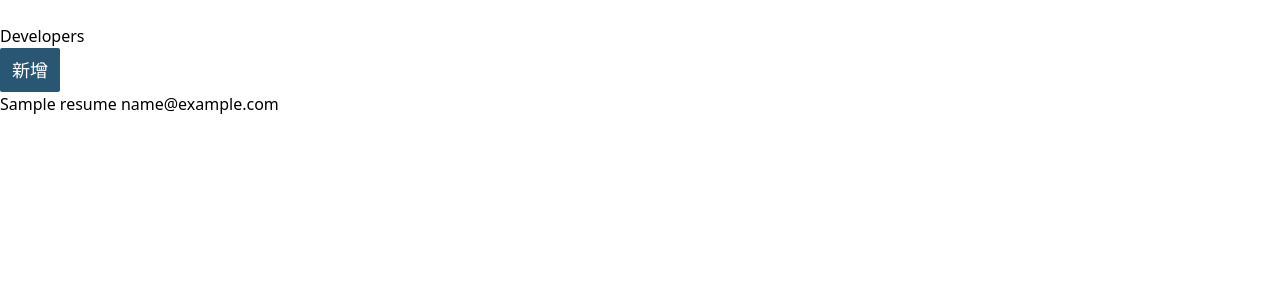
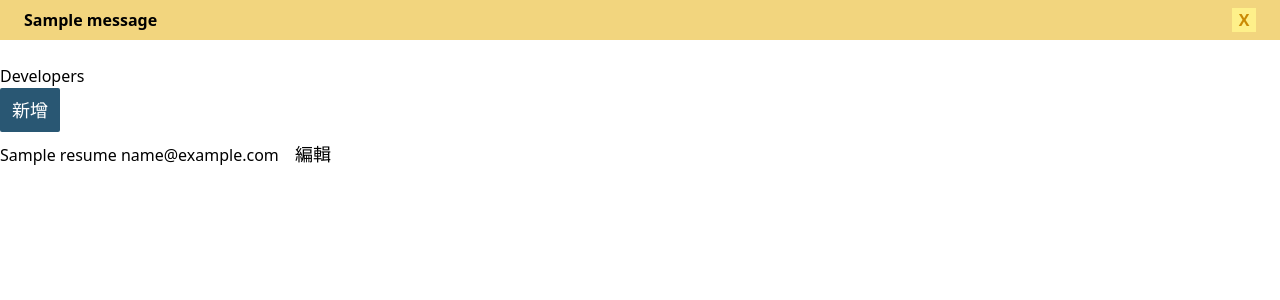
Before and after one commit to kaochenlong/pydev, a Django app: page /developers/ in a window 1280 px wide. Shown: the part 40-340 px from the top of the page. Run offline with Django 4.2, Linux system fonts and the light colour scheme; tables that the repository leaves empty hold one stand-in row (values such as "Sample post"); one stand-in notice (Sample message) is shown.

Commit message:
update resume

```diff
--- a/resumes/templates/resumes/index.html
+++ b/resumes/templates/resumes/index.html
@@ -11,6 +11,7 @@
     <li>
     {{ resume.name }}
     <a href="{% url 'resumes:show' resume.id %}">{{ resume.email }}</a>
+    <a href="{% url 'resumes:edit' resume.id %}" class="btn">編輯</a>
     </li>
   {% endfor %}
   </ul>
--- /dev/null
+++ b/resumes/templates/resumes/show.html
@@ -0,0 +1,6 @@
+{% extends "layouts/base.html" %}
+
+{% block content %}
+  <h1>{{ resume.email }}</h1>
+  <h2>{{ resume.name }}</h2>
+{% endblock %}
--- a/resumes/urls.py
+++ b/resumes/urls.py
@@ -7,4 +7,5 @@ urlpatterns = [
     path("", views.index, name="index"),
     path("new", views.new, name="new"),
     path("<int:id>", views.show, name="show"),
+    path("<int:id>/edit", views.edit, name="edit"),
 ]
--- a/resumes/views.py
+++ b/resumes/views.py
@@ -1,6 +1,6 @@
 from django.shortcuts import render, get_object_or_404, redirect
+from django.contrib import messages
 from .models import Resume
-from django.http import HttpResponse
 from .forms import ResumeForm
 
 
@@ -10,6 +10,7 @@ def index(req):
 
         if form.is_valid():
             form.save()
+            messages.success(req, "新增成功")
             return redirect("resumes:index")
         else:
             return render(req, "resumes/new.html", {"form": form})
@@ -20,9 +21,34 @@ def index(req):
 
 def show(req, id):
     resume = get_object_or_404(Resume, pk=id)
-    return HttpResponse(resume.email)
+
+    if req.method == "POST":
+        form = ResumeForm(req.POST, instance=resume)
+
+        if form.is_valid():
+            form.save()
+            messages.success(req, "更新成功")
+            return redirect("resumes:show", resume.id)
+        else:
+            return render(
+                req,
+                "resumes/edit.html",
+                {"form": form, "resume": resume},
+            )
+
+    return render(req, "resumes/show.html", {"resume": resume})
 
 
 def new(req):
     form = ResumeForm()
     return render(req, "resumes/new.html", {"form": form})
+
+
+def edit(req, id):
+    resume = get_object_or_404(Resume, pk=id)
+    form = ResumeForm(instance=resume)
+    return render(
+        req,
+        "resumes/edit.html",
+        {"form": form, "resume": resume},
+    )
--- a/src/styles/style.css
+++ b/src/styles/style.css
@@ -23,3 +23,7 @@
     @apply border border-py-blue-dark px-2 text-lg py-1;
   }
 }
+
+.flash {
+  @apply font-bold flex px-6 py-2 justify-between items-center bg-py-yellow-light;
+}
--- a/static/styles/style.css
+++ b/static/styles/style.css
@@ -610,6 +610,14 @@ video {
   display: flex;
 }
 
+.h-6 {
+  height: 1.5rem;
+}
+
+.w-6 {
+  width: 1.5rem;
+}
+
 .justify-between {
   justify-content: space-between;
 }
@@ -621,6 +629,11 @@ video {
 .bg-py-yellow {
   --tw-bg-opacity: 1;
   background-color: rgb(242 195 53 / var(--tw-bg-opacity));
+}
+
+.bg-yellow-200 {
+  --tw-bg-opacity: 1;
+  background-color: rgb(254 240 138 / var(--tw-bg-opacity));
 }
 
 .px-6 {
@@ -636,6 +649,11 @@ video {
 .text-red-500 {
   --tw-text-opacity: 1;
   color: rgb(239 68 68 / var(--tw-text-opacity));
+}
+
+.text-yellow-600 {
+  --tw-text-opacity: 1;
+  color: rgb(202 138 4 / var(--tw-text-opacity));
 }
 
 .btn {
@@ -713,3 +731,16 @@ video {
     line-height: 1.75rem;
   }
 }
+
+.flash {
+  display: flex;
+  align-items: center;
+  justify-content: space-between;
+  --tw-bg-opacity: 1;
+  background-color: rgb(242 213 126 / var(--tw-bg-opacity));
+  padding-left: 1.5rem;
+  padding-right: 1.5rem;
+  padding-top: 0.5rem;
+  padding-bottom: 0.5rem;
+  font-weight: 700;
+}
--- a/templates/layouts/base.html
+++ b/templates/layouts/base.html
@@ -13,6 +13,7 @@
   </head>
   <body>
     {% include "shared/navbar.html" %}
+    {% include "shared/flash.html" %}
     <main class="container mx-auto my-6">
       {% block content %}{% endblock %}
     </main>
--- /dev/null
+++ b/templates/shared/flash.html
@@ -0,0 +1,10 @@
+{% if messages %}
+  <div class="flash">
+    <ul>
+    {% for message in messages %}
+      <li class="{{ message.tags }}">{{ message }}</li>
+    {% endfor %}
+    </ul>
+    <button class="w-6 h-6 bg-yellow-200 text-yellow-600">X</button>
+  </div>
+{% endif %}
```
Also changed, not shown: resumes/templates/resumes/edit.html (added, +23 -0 lines).
